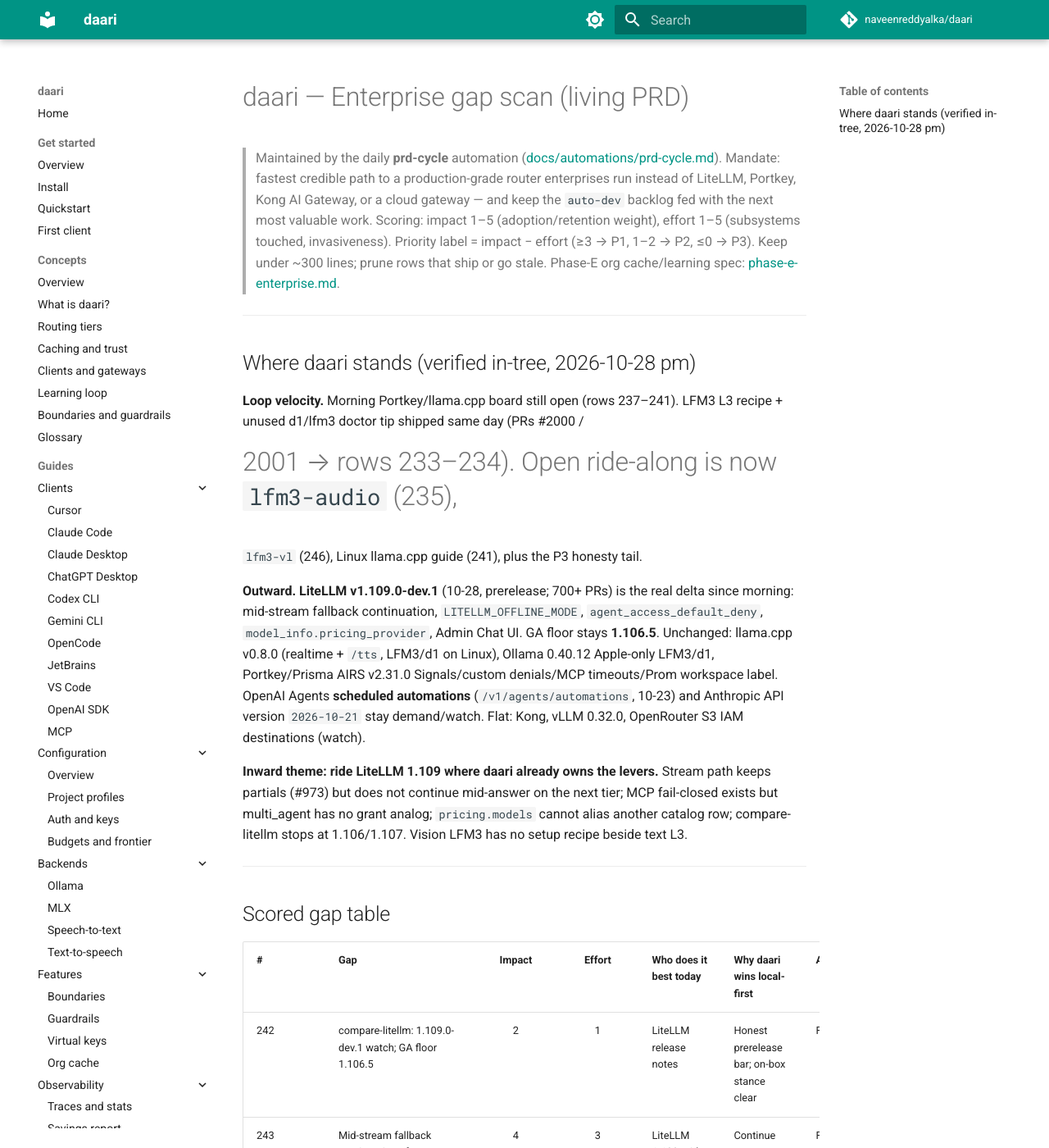
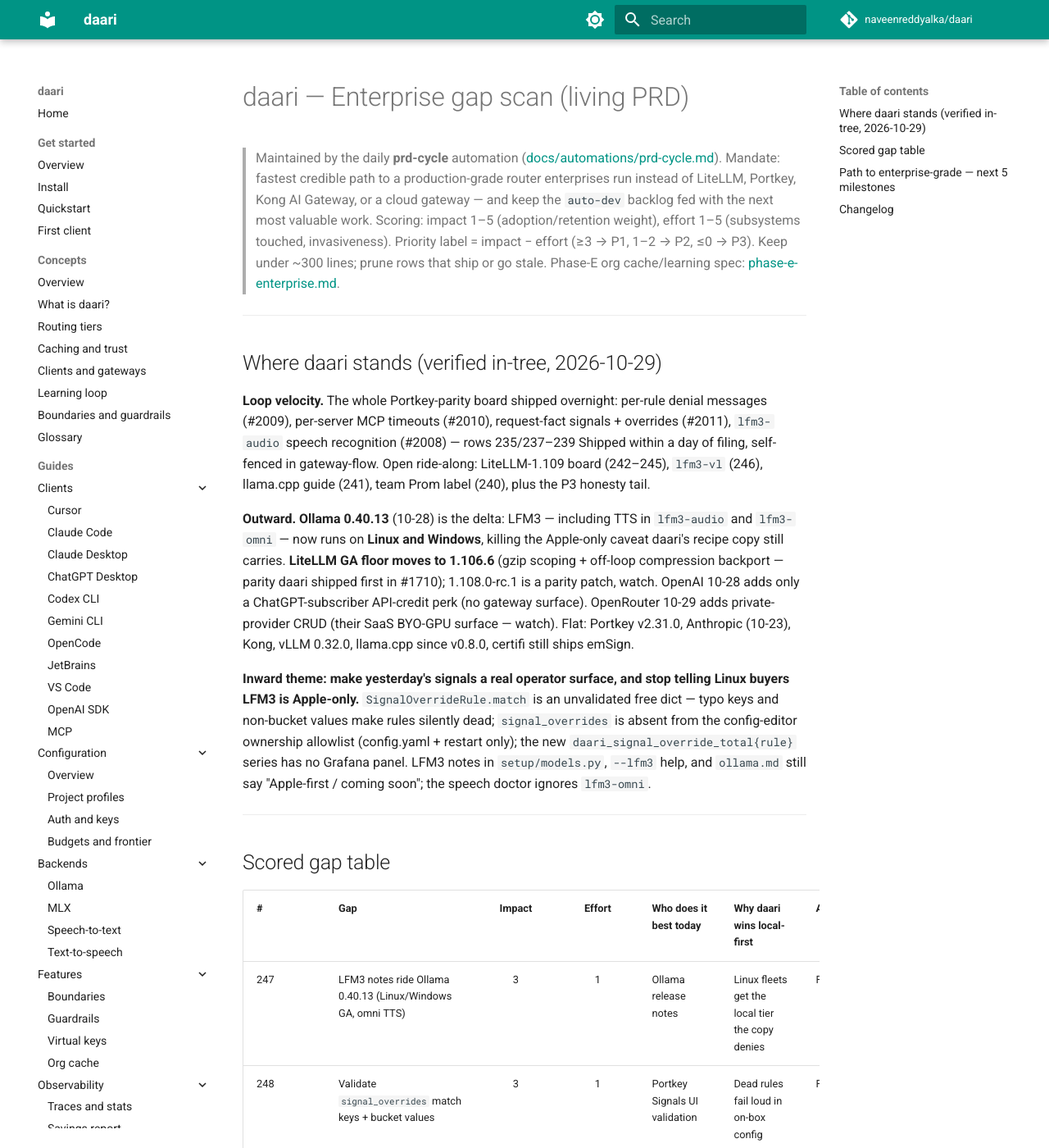
Before and after one commit to naveenreddyalka/daari, an MkDocs documentation site: the page built from docs/prd/ENTERPRISE.md, in a window 1280 px wide and 1400 px high. Shown: the whole window at 82% size. Built offline with MkDocs 1.6.1 and Material for MkDocs 9.7.7, drawn with Linux system fonts in a browser that asks for light colours; comment, search, counter and statistics services are not loaded; some of the changed text lies outside the part shown.

Commit message:
docs(prd): 2026-10-29 signals operator surface, LFM3 goes Linux
Co-authored-by: Naveen Reddy Alka <naveenreddyalka@users.noreply.github.com>

```diff
--- a/docs/prd/ENTERPRISE.md
+++ b/docs/prd/ENTERPRISE.md
@@ -11,28 +11,33 @@
 
 ---
 
-## Where daari stands (verified in-tree, 2026-10-28 pm)
+## Where daari stands (verified in-tree, 2026-10-29)
 
-**Loop velocity.** Morning Portkey/llama.cpp board still open (rows 237–241).
-LFM3 L3 recipe + unused d1/lfm3 doctor tip shipped same day (PRs #2000 /
-#2001 → rows 233–234). Open ride-along is now `lfm3-audio` (235),
-`lfm3-vl` (246), Linux llama.cpp guide (241), plus the P3 honesty tail.
+**Loop velocity.** The whole Portkey-parity board shipped overnight: per-rule
+denial messages (#2009), per-server MCP timeouts (#2010), request-fact
+signals + overrides (#2011), `lfm3-audio` speech recognition (#2008) — rows
+235/237–239 Shipped within a day of filing, self-fenced in gateway-flow.
+Open ride-along: LiteLLM-1.109 board (242–245), `lfm3-vl` (246), llama.cpp
+guide (241), team Prom label (240), plus the P3 honesty tail.
 
-**Outward.** **LiteLLM v1.109.0-dev.1** (10-28, prerelease; 700+ PRs) is the
-real delta since morning: mid-stream fallback continuation, `LITELLM_OFFLINE_MODE`,
-`agent_access_default_deny`, `model_info.pricing_provider`, Admin Chat UI.
-GA floor stays **1.106.5**. Unchanged: llama.cpp v0.8.0 (realtime + `/tts`,
-LFM3/d1 on Linux), Ollama 0.40.12 Apple-only LFM3/d1, Portkey/Prisma AIRS
-v2.31.0 Signals/custom denials/MCP timeouts/Prom workspace label. OpenAI
-Agents **scheduled automations** (`/v1/agents/automations`, 10-23) and
-Anthropic API version `2026-10-21` stay demand/watch. Flat: Kong, vLLM
-0.32.0, OpenRouter S3 IAM destinations (watch).
+**Outward.** **Ollama 0.40.13** (10-28) is the delta: LFM3 — including TTS in
+`lfm3-audio` and `lfm3-omni` — now runs on **Linux and Windows**, killing the
+Apple-only caveat daari's recipe copy still carries. **LiteLLM GA floor moves
+to 1.106.6** (gzip scoping + off-loop compression backport — parity daari
+shipped first in #1710); 1.108.0-rc.1 is a parity patch, watch. OpenAI 10-28
+adds only a ChatGPT-subscriber API-credit perk (no gateway surface).
+OpenRouter 10-29 adds private-provider CRUD (their SaaS BYO-GPU surface —
+watch). Flat: Portkey v2.31.0, Anthropic (10-23), Kong, vLLM 0.32.0,
+llama.cpp since v0.8.0, certifi still ships emSign.
 
-**Inward theme: ride LiteLLM 1.109 where daari already owns the levers.**
-Stream path keeps partials (#973) but does not continue mid-answer on the
-next tier; MCP fail-closed exists but multi_agent has no grant analog;
-`pricing.models` cannot alias another catalog row; compare-litellm stops at
-1.106/1.107. Vision LFM3 has no setup recipe beside text L3.
+**Inward theme: make yesterday's signals a real operator surface, and stop
+telling Linux buyers LFM3 is Apple-only.** `SignalOverrideRule.match` is an
+unvalidated free dict — typo keys and non-bucket values make rules silently
+dead; `signal_overrides` is absent from the config-editor ownership allowlist
+(config.yaml + restart only); the new `daari_signal_override_total{rule}`
+series has no Grafana panel. LFM3 notes in `setup/models.py`, `--lfm3` help,
+and `ollama.md` still say "Apple-first / coming soon"; the speech doctor
+ignores `lfm3-omni`.
 
 ---
 
@@ -40,19 +45,23 @@
 
 | # | Gap | Impact | Effort | Who does it best today | Why daari wins local-first | Action |
 |---|-----|:--:|:--:|------------------------|----------------------------|--------|
-| 242 | compare-litellm: 1.109.0-dev.1 watch; GA floor 1.106.5 | 2 | 1 | LiteLLM release notes | Honest prerelease bar; on-box stance clear | Filed [#2002](https://github.com/naveenreddyalka/daari/issues/2002) |
+| 247 | LFM3 notes ride Ollama 0.40.13 (Linux/Windows GA, omni TTS) | 3 | 1 | Ollama release notes | Linux fleets get the local tier the copy denies | Filed [#2012](https://github.com/naveenreddyalka/daari/issues/2012) |
+| 248 | Validate `signal_overrides` match keys + bucket values | 3 | 1 | Portkey Signals UI validation | Dead rules fail loud in on-box config | Filed [#2013](https://github.com/naveenreddyalka/daari/issues/2013) |
+| 249 | Config ownership + PATCH for `routing.signal_overrides` | 3 | 2 | LiteLLM / Portkey control planes | Tune routing live, no cloud control plane | Filed [#2014](https://github.com/naveenreddyalka/daari/issues/2014) |
+| 250 | Grafana panel for `daari_signal_override_total` by rule | 2 | 1 | Portkey analytics tab | Rule visibility scraped next to the router | Filed [#2015](https://github.com/naveenreddyalka/daari/issues/2015) |
+| 242 | compare-litellm: 1.109.0-dev.1 watch; GA floor 1.106.6 | 2 | 1 | LiteLLM release notes | Honest prerelease bar; on-box stance clear | Filed [#2002](https://github.com/naveenreddyalka/daari/issues/2002) |
 | 243 | Mid-stream fallback continuation after upstream death | 4 | 3 | LiteLLM 1.109 mid-stream fallback | Continue on next local/L6 hop; no SaaS proxy | Filed [#2003](https://github.com/naveenreddyalka/daari/issues/2003) |
 | 244 | Opt-in `agent_access_default_deny` for multi_agent keys | 4 | 2 | LiteLLM `agent_access_default_deny` | Same trust floor as MCP grants, on-box | Filed [#2004](https://github.com/naveenreddyalka/daari/issues/2004) |
 | 245 | Optional `pricing_provider` / alias_of per model rates | 3 | 2 | LiteLLM `model_info.pricing_provider` | FinOps truth for aliases without cloud cost-map | Filed [#2005](https://github.com/naveenreddyalka/daari/issues/2005) |
 | 246 | Optional `lfm3-vl` multimodal setup recipe + doctor tip | 3 | 2 | Ollama `ollama run lfm3-vl` | Vision agent turns stay local | Filed [#2006](https://github.com/naveenreddyalka/daari/issues/2006) |
-| 237 | Per-rule custom guardrail denial messages | 3 | 1 | Portkey v2.31.0 custom errors | Operator-owned denial copy, on-box | Filed [#1994](https://github.com/naveenreddyalka/daari/issues/1994) |
-| 238 | Per-server MCP egress request timeout | 3 | 1 | Portkey per-integration timeouts | Tune each local hop; honest breakers | Filed [#1995](https://github.com/naveenreddyalka/daari/issues/1995) |
-| 239 | Request-fact signals in `daari_meta` + opt-in overrides | 4 | 3 | Portkey Signals beta | Facts already free on-box | Filed [#1996](https://github.com/naveenreddyalka/daari/issues/1996) |
+| 237 | Per-rule custom guardrail denial messages | 3 | 1 | Portkey v2.31.0 custom errors | Operator-owned denial copy, on-box | Shipped (#2009) |
+| 238 | Per-server MCP egress request timeout | 3 | 1 | Portkey per-integration timeouts | Tune each local hop; honest breakers | Shipped (#2010) |
+| 239 | Request-fact signals in `daari_meta` + opt-in overrides | 4 | 3 | Portkey Signals beta | Facts already free on-box | Shipped (#2011) |
 | 240 | Opt-in `team` label on requests/errors Prom series | 3 | 2 | Portkey `PROMETHEUS_EXTRA_LABELS` | Per-team traffic scraped on-box | Filed [#1997](https://github.com/naveenreddyalka/daari/issues/1997) |
 | 241 | llama.cpp v0.8.0 local-tier guide + landscape refresh | 2 | 1 | llama.cpp release notes | Linux path to LFM3/d1 today | Filed [#1998](https://github.com/naveenreddyalka/daari/issues/1998) |
 | 233 | Optional LFM3 L3 setup recipe (256K local agent tier) | 3 | 2 | Ollama `ollama run lfm3` | One setup prompt, on-box | Shipped (#2000) |
 | 234 | Doctor tip when Ollama serves d1/lfm3 but unused | 3 | 1 | — (ops honesty) | Point at local win before L6 | Shipped (#2001) |
-| 235 | Recognize `lfm3-audio` as local ASR/TTS beside Phonon | 3 | 2 | Ollama speech / Phonon | 18-language local speech | Filed [#1986](https://github.com/naveenreddyalka/daari/issues/1986) |
+| 235 | Recognize `lfm3-audio` as local ASR/TTS beside Phonon | 3 | 2 | Ollama speech / Phonon | 18-language local speech | Shipped (#2008) |
 | 236 | Prometheus + stats for decisions L0 cache hits | 2 | 1 | LiteLLM spend / cache tabs | Local judgment reuse scrapeable | Filed [#1987](https://github.com/naveenreddyalka/daari/issues/1987) |
 | 225 | `daari_schema_ok` HELP + Grafana cover Postgres skew | 2 | 1 | — (ops honesty) | Gauge right; text lagged | Filed [#1966](https://github.com/naveenreddyalka/daari/issues/1966) |
 | 226 | Prometheus counter when Phonon coerces `response_format` | 2 | 1 | OpenRouter transform metrics | Local scrape next to TTS | Filed [#1967](https://github.com/naveenreddyalka/daari/issues/1967) |
@@ -80,21 +89,30 @@
 | 136–197 | 10-18 → 10-24 protocol/FinOps/HA/voice waves | 2–5 | 1–3 | LiteLLM / Portkey / Kong / vLLM / OpenAI | Shipped | Shipped |
 
 Watch rows (do not file yet): **`LITELLM_OFFLINE_MODE` analog** (one switch for
-outbound fetches — file after pricing alias lands); LiteLLM Admin Chat UI /
-Lens (non-goal); llama.cpp `/v1/realtime` + `POST /tts` (pairs with row-8
-Realtime/WS); llama.cpp deferred tools + `tool_reference`; Portkey Signals
-classifier mode (after row 239); Portkey claim-based JWT; OpenRouter S3/IAM
-destinations; OpenAI `/agents/automations` passthrough; Prisma AIRS Agent
-Identity; Claude-on-GCP IAM egress (new dep — human sign-off); Anthropic
-hosted `/v1/skills` proxy; Claude Tag beta (non-goal); Open Responses WS;
-Anthropic OTel export beta; Prometheus exemplars + `gen_ai.agent.*`; LiteLLM
-ID-JAG / OAuth-delegate; Portkey WIF; SCIM + multi-issuer SSO; Kong Skills/A2A;
-OpenRouter Private Endpoints L6 recipe; certifi emSign drop; llama.cpp `mtmd`;
-Ollama LFM3/d1 Linux/Windows GA; MCP SEP-3415 / SEP-3392 when merged.
+outbound fetches — file after pricing alias lands); per-key/team-scoped
+`signal_overrides` (after rows 248–249 prove out); `lfm3-omni` recipe / omni
+routing matrix (after `lfm3-vl` row 246 merges); LiteLLM 1.108.0-rc.1 (parity
+patch) + Admin Chat UI / Lens (non-goal); llama.cpp `/v1/realtime` + `POST
+/tts` (pairs with row-8 Realtime/WS); llama.cpp deferred tools +
+`tool_reference`; Portkey claim-based JWT; OpenRouter private-provider CRUD
+(10-29, SaaS BYO-GPU) + S3/IAM destinations; OpenAI `/agents/automations`
+passthrough; Prisma AIRS Agent Identity; Claude-on-GCP IAM egress (new dep —
+human sign-off); Anthropic hosted `/v1/skills` proxy; Claude Tag beta
+(non-goal); Open Responses WS; Anthropic OTel export beta; Prometheus
+exemplars + `gen_ai.agent.*`; LiteLLM ID-JAG / OAuth-delegate; Portkey WIF;
+SCIM + multi-issuer SSO; Kong Skills/A2A; OpenRouter Private Endpoints L6
+recipe; certifi emSign drop (still ships 2026.10.23); MCP SEP-3415 /
+SEP-3392 / Skills-spec-to-beta links when merged; Ollama d1 Linux/Windows GA
+(0.40.13 names LFM3 only).
 
-Verified fine this run — don't re-audit: LFM3 text recipe + unused tip in-tree
-(#2000/#2001); Portkey-parity gaps still accurately rows 237–241; d1 catalog +
-SEP-2640 + sealed stores + Helm key knobs merged; stream partials/#973 is
+Verified fine this run — don't re-audit: gzip already off-loop
+(`asyncio.to_thread`, 16 KiB floor, SSE/pre-encoded exempt — LiteLLM 1.106.6
+is parity daari shipped in #1710); Portkey Signals **classifier mode**
+substantially covered (local `routing.decision_classifier` refines
+`profile.category` *before* `_apply_signal_overrides` reads it — kill that
+watch row); Ollama facade serves `/api/version`; tts/asr docs platform-honest
+(gap is recipe/CLI/ollama.md copy only, row 247); the 10-28 wave self-fenced
+in `tests/integration/test_gateway_flow.py`; stream partials/#973 is
 incomplete-signal only (continuation is the gap, row 243); MCP
 `require_key_access_defined` is the template for row 244; `pricing.models`
 overrides work (alias is the gap, row 245).
@@ -105,19 +123,29 @@
 
 1. **Ride LiteLLM 1.109 where daari owns the levers** — compare watch (row
    242), mid-stream continuation (243), agent grant deny (244), pricing
-   alias (245).
-2. **Finish the Ollama 0.40.12 multimodal ride-along** — `lfm3-audio` (235),
-   `lfm3-vl` (246); Linux operators via llama.cpp guide (241).
-3. **Match Portkey v2.31.0 where daari already owns the data** — rows
-   237–240.
-4. **Pay down the observability honesty tail** — rows 225–226, 236, #1981,
-   TTS/voices/skills P3s.
+   alias (245), then the `LITELLM_OFFLINE_MODE` analog watch.
+2. **Make signals an operator surface** — validation (248), config-editor
+   ownership (249), Grafana panel (250); then per-key/team binding (watch).
+3. **Finish the Ollama 0.40.13 multimodal ride-along** — platform notes +
+   omni TTS (247), `lfm3-vl` (246), llama.cpp guide (241); omni recipe after.
+4. **Pay down the observability honesty tail** — row 240, rows 225–226, 236,
+   #1981, TTS/voices/skills P3s.
 5. **Finish tenancy, then demand-gated protocols** — rows 62–67, hot-reload
-   (6); row 8 (Realtime closer via llama.cpp) + parked row 7.
+   (6); row 8 (Realtime closer via llama.cpp + Portkey GPT Live) + parked
+   row 7.
 
 ---
 
 ## Changelog
+
+- **2026-10-29 (signals become an operator surface; LFM3 goes Linux)** —
+  Marked rows 235/237–239 Shipped (#2008–#2011, merged within a day,
+  self-fenced). Ollama **0.40.13** ships LFM3 incl. `lfm3-audio`/`lfm3-omni`
+  TTS on Linux/Windows — filed row 247 (stale Apple-only copy + omni doctor).
+  Filed rows 248–250 hardening yesterday's signals ship (match validation,
+  config ownership, Grafana panel). LiteLLM GA floor → **1.106.6** (gzip
+  backport = daari #1710 parity, verified off-loop). Killed the Signals
+  classifier-mode watch row (local classifier already feeds overrides).
 
 - **2026-10-28 pm (ride LiteLLM 1.109-dev; finish LFM3 text path)** — Marked
   rows 233–234 Shipped (#2000/#2001). LiteLLM **v1.109.0-dev.1** (prerelease)
```
